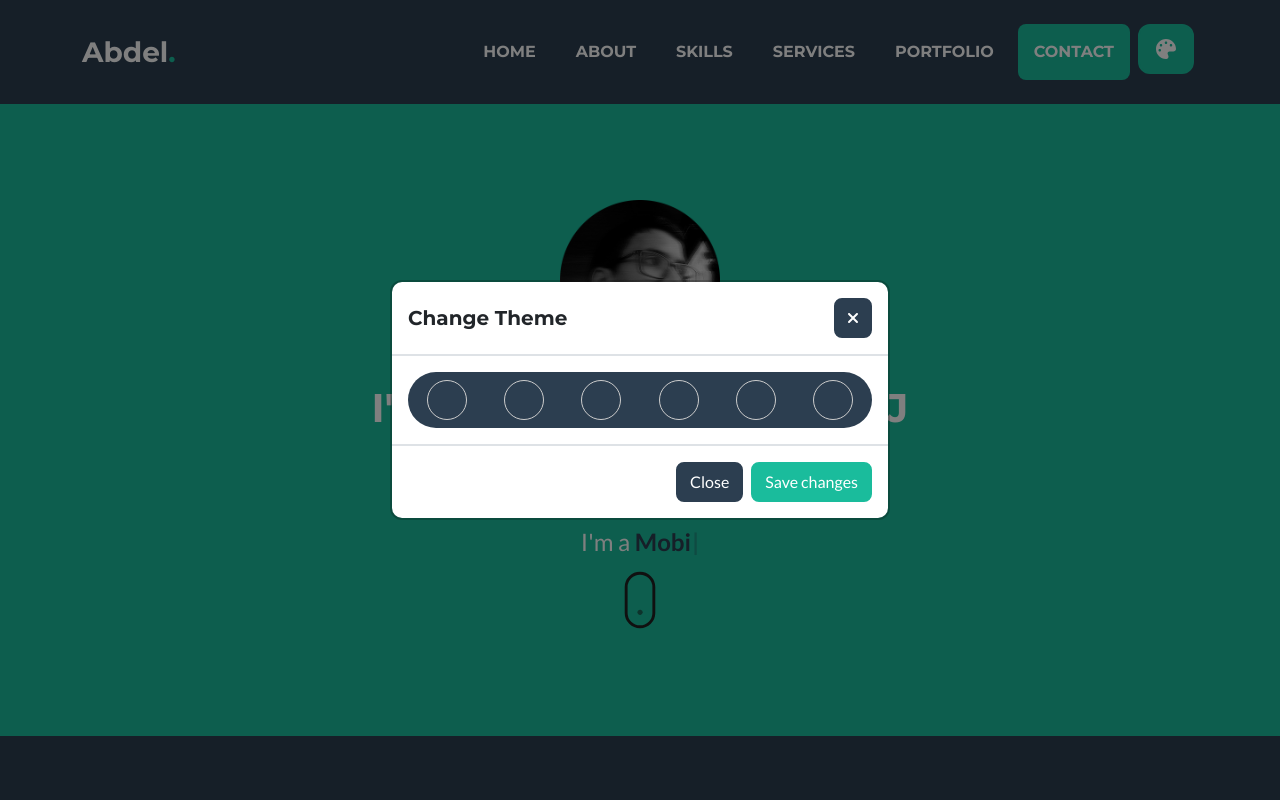
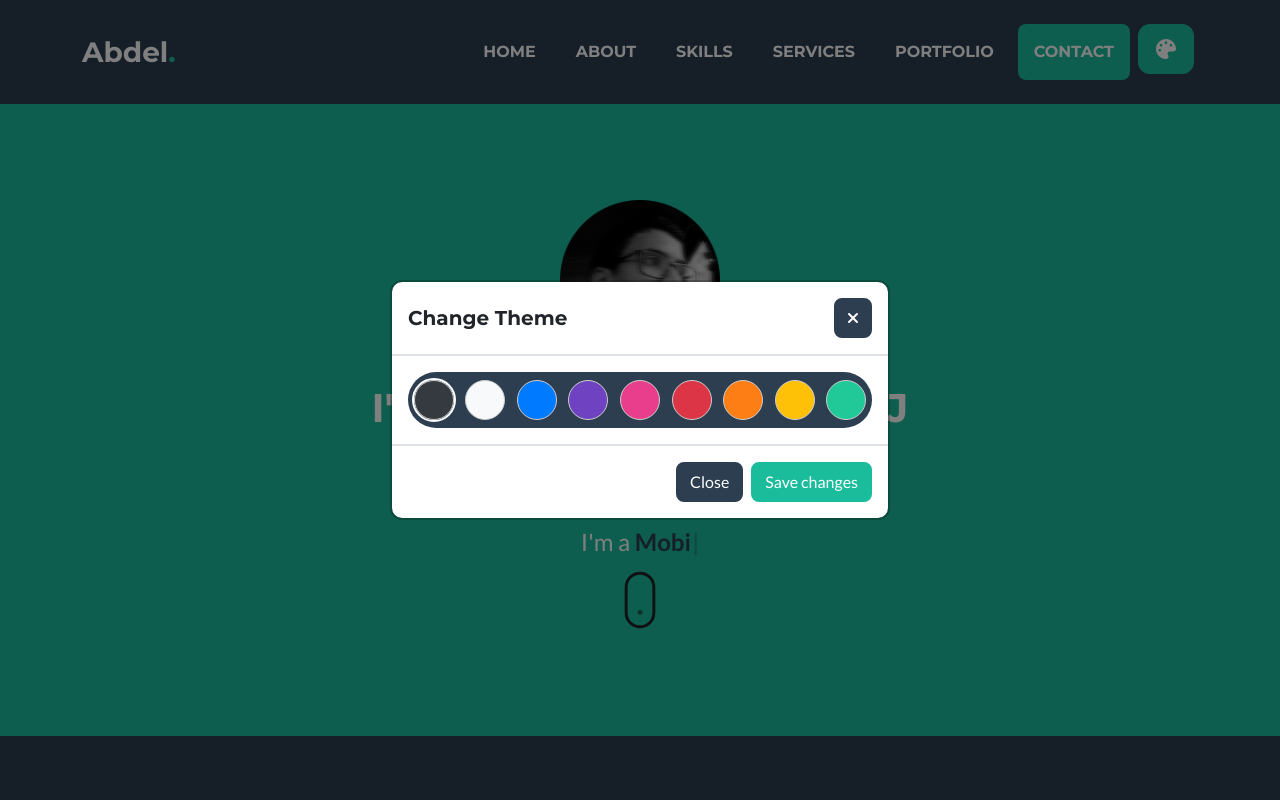
Before and after one commit to nitinkumar30/developer-portfolio, a PHP site: page /url-shortener/ in a window 1280 px wide, after a click that opens the changed part. Run offline with PHP 8.4, Linux system fonts and the light colour scheme; some libraries are stand-ins or nearby versions.

Commit message:
theme change

```diff
--- a/css/theme.css
+++ b/css/theme.css
@@ -16,4 +16,9 @@
     border: 1px solid #ccc;
     border-radius: 50%;
     cursor: pointer;
+    transition: all 0.2s;
 }
+
+.color-themes .color-element.active{
+    outline: 2px solid #fff;
+}
--- a/index.html
+++ b/index.html
@@ -384,12 +384,15 @@
                 </div>
                 <div class="modal-body">
                     <div class="color-themes bg-secondary">
-                        <span class="color-element"></span>
-                        <span class="color-element"></span>
-                        <span class="color-element"></span>
-                        <span class="color-element"></span>
-                        <span class="color-element"></span>
-                        <span class="color-element"></span>
+                        <span class="color-element active" data-theme="dark" style="background-color: #343a40;"></span>
+                        <span class="color-element" data-theme="light" style="background-color: #f8f9fa;"></span>
+                        <span class="color-element" data-theme="blue" style="background-color: #007bff;"></span>
+                        <span class="color-element" data-theme="purple" style="background-color: #6f42c1;"></span>
+                        <span class="color-element" data-theme="pink" style="background-color: #e83e8c;"></span>
+                        <span class="color-element" data-theme="red" style="background-color: #dc3545;"></span>
+                        <span class="color-element" data-theme="orange" style="background-color: #fd7e14;"></span>
+                        <span class="color-element" data-theme="yellow" style="background-color: #ffc107;"></span>
+                        <span class="color-element" data-theme="teal" style="background-color: #20c997;"></span>
                     </div>
                 </div>
                 <div class="modal-footer">
--- a/js/theming.js
+++ b/js/theming.js
@@ -1,5 +1,4 @@
-const theme_dropdown = document.getElementById('theme-dropdown');
-
+const theme_elements = document.querySelectorAll('.color-element');
 const themes = [
     {
         bs_primary_rgb: '#007bff',
@@ -27,3 +26,24 @@ const themes = [
         btn_primary: '#6c757d',
     }
 ]
+
+//add active item to selected theme
+theme_elements.forEach(item => {
+    item.addEventListener('click', () => {
+        theme_elements.forEach(item => {
+            item.classList.remove('active');
+        });
+        item.classList.add('active');
+        const theme = item.style.backgroundColor;
+        document.documentElement.style.setProperty('--bs-primary-rgb', theme.substring(theme.indexOf('(') + 1, theme.indexOf(')')));
+        document.documentElement.style.setProperty('--bs-bg-opacity', '0.9');
+        document.documentElement.style.setProperty('--btn-primary', theme);
+    })
+});
+
+
+//function to convert hex to rgb
+function hexToRgb(hex) {
+    var result = /^#?([a-f\d]{2})([a-f\d]{2})([a-f\d]{2})$/i.exec(hex);
+    return result ? `${parseInt(result[1], 16)}, ${parseInt(result[2], 16)}, ${parseInt(result[3], 16)}` : null;
+}
```
